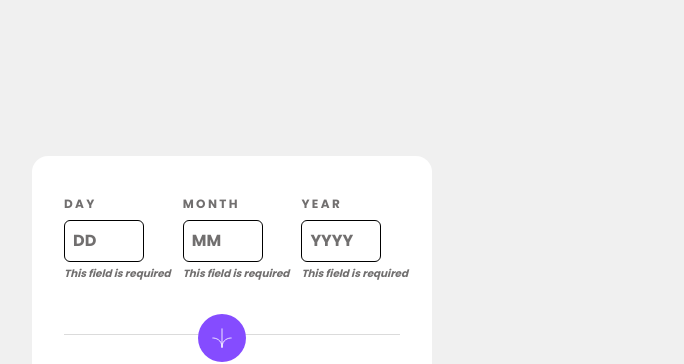
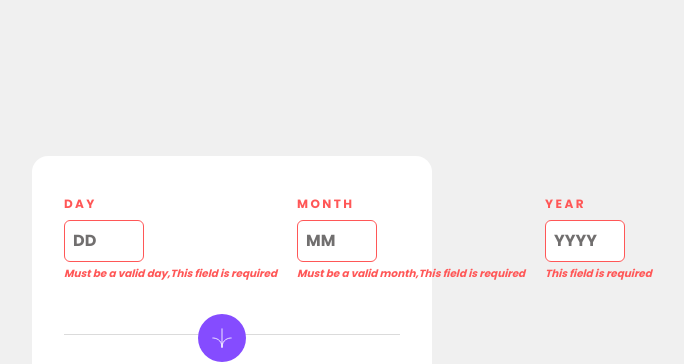
Before and after one commit to Jakub-Gryczka/age-calculator, a website: page src/index.html in a window 1280 px wide. Both pictures are taken after a click on the element 630 px from the left and 337 px from the top of the page. Shown: the top 364 px of the page, without its empty margins (408-1092 px from the left). Drawn offline with nearby package versions, Linux system fonts and the light colour scheme; files that its build step writes are made by us from their sources.

Commit message:
Update form validation and error handling

```diff
--- a/src/index.html
+++ b/src/index.html
@@ -30,54 +30,60 @@
   >
     <main class="bg-neutral-white p-8 container rounded-2xl rounded-br-[100px]">
       <form action="/" class="form">
-        <section class="flex justify-around max-w-sm gap-3">
-          <div>
+        <section class="flex justify-around max-w-sm gap-3 md:gap-5">
+          <div class="form__item group">
             <p
-              class="uppercase text-neutral-smokey-grey font-bold text-xs tracking-wider py-2"
+              class="uppercase text-neutral-smokey-grey font-bold text-xs tracking-wider py-2 group-[.error]:text-light-red"
             >
               Day
             </p>
             <input
-              type="number"
-              class="inputDay input border outline-none rounded-md min-w-[5rem] max-w-[5vw] p-2 font-bold placeholder:text-neutral-smokey-grey focus:border-purple-primary"
+              type="text"
+              class="inputDay input border outline-none rounded-md min-w-[5rem] max-w-[5vw] p-2 font-bold placeholder:text-neutral-smokey-grey focus:border-purple-primary group-[.error]:border-light-red group-[.error]:focus:border-light-red"
               placeholder="DD"
+              minlength="2"
+              maxlength="2"
             />
             <div
-              class="errorMessage errorDay text-neutral-smokey-grey italic font-thin text-[.65rem] whitespace-nowrap py-1 tracking-normal"
+              class="hidden errorMessage errorDay text-neutral-smokey-grey italic font-thin text-[.65rem] whitespace-nowrap py-1 tracking-normal group-[.error]:border-light-red group-[.error]:text-light-red group-[.error]:placeholder-light-red group-[.error]:focus:border-light-red group-[.error]:block"
             >
               This field is required
             </div>
           </div>
-          <div>
+          <div class="form__item group">
             <p
-              class="uppercase text-neutral-smokey-grey font-bold text-xs tracking-wider py-2"
+              class="uppercase text-neutral-smokey-grey font-bold text-xs tracking-wider py-2 group-[.error]:text-light-red"
             >
               Month
             </p>
             <input
-              type="number"
-              class="inputMonth input border outline-none rounded-md min-w-[5rem] max-w-[5vw] p-2 font-bold placeholder:text-neutral-smokey-grey focus:border-purple-primary"
+              type="text"
+              class="inputMonth input border outline-none rounded-md min-w-[5rem] max-w-[5vw] p-2 font-bold placeholder:text-neutral-smokey-grey focus:border-purple-primary group-[.error]:border-light-red group-[.error]:focus:border-light-red"
               placeholder="MM"
+              minlength="2"
+              maxlength="2"
             />
             <div
-              class="errorMessage errorMonth text-neutral-smokey-grey italic text-[.65rem] whitespace-nowrap py-1 tracking-normal"
+              class="hidden errorMessage errorMonth text-neutral-smokey-grey italic text-[.65rem] whitespace-nowrap py-1 tracking-normal group-[.error]:border-light-red group-[.error]:text-light-red group-[.error]:placeholder-light-red group-[.error]:focus:border-light-red group-[.error]:block"
             >
               This field is required
             </div>
           </div>
-          <div>
+          <div class="form__item group">
             <p
-              class="uppercase text-neutral-smokey-grey font-bold text-xs tracking-wider py-2"
+              class="uppercase text-neutral-smokey-grey font-bold text-xs tracking-wider py-2 group-[.error]:text-light-red"
             >
               Year
             </p>
             <input
-              type="number"
-              class="inputYear input border outline-none rounded-md min-w-[5rem] max-w-[5vw] p-2 font-bold placeholder:text-neutral-smokey-grey focus:border-purple-primary"
+              type="text"
+              class="inputYear input border outline-none rounded-md min-w-[5rem] max-w-[5vw] p-2 font-bold placeholder:text-neutral-smokey-grey focus:border-purple-primary group-[.error]:border-light-red group-[.error]:focus:border-light-red"
               placeholder="YYYY"
+              minlength="4"
+              maxlength="4"
             />
             <div
-              class="errorMessage errorYear text-neutral-smokey-grey italic font-normal text-[.65rem] whitespace-nowrap py-1 tracking-normal"
+              class="hidden errorMessage errorYear text-neutral-smokey-grey italic font-normal text-[.65rem] whitespace-nowrap py-1 tracking-normal group-[.error]:border-light-red group-[.error]:text-light-red group-[.error]:placeholder-light-red group-[.error]:focus:border-light-red group-[.error]:block"
             >
               This field is required
             </div>
--- a/src/input.css
+++ b/src/input.css
@@ -7,11 +7,11 @@
     margin: 0 auto;
     width: min(90%, 400px);
   }
-  .hidden {
-    display: none;
+  .visible {
+    display: block;
   }
   .error {
-    color: red;
+    border-color: hsl(0, 100%, 67%);
   }
 }
 
--- a/src/script.js
+++ b/src/script.js
@@ -3,47 +3,62 @@ const form = document.querySelector(".form");
 const btn = document.querySelector(".btn");
 const inputs = document.querySelectorAll(".input");
 const errorElement = document.querySelectorAll(".errorMessage");
+const formItem = document.querySelectorAll(".form__item");
 
+const [firstItem, secondItem, thirdItem] = formItem;
 const [day, month, year] = inputs;
 const [dayError, monthError, yearError] = errorElement;
+
+const date = new Date();
+const currentDay = date.getDate();
+const currentMonth = date.getMonth() + 1;
+const currentYear = date.getFullYear();
 
 form.addEventListener("submit", (e) => {
   let validate = {
     day: {
+      item: firstItem,
       input: day,
       errorElement: dayError,
-      errorMessage: ["siema"],
+      errorMessage: [],
     },
     month: {
+      item: secondItem,
       input: month,
       errorElement: monthError,
       errorMessage: [],
     },
     year: {
+      item: thirdItem,
       input: year,
       errorElement: yearError,
       errorMessage: [],
     },
   };
-  for (const { input, errorMessage } of Object.values(validate)) {
+  if (day.value > 31 || day.value < 1) {
+    e.preventDefault();
+    validate.day.errorMessage.push("Must be a valid day");
+  }
+  if (month.value > 12 || month.value < 1) {
+    e.preventDefault();
+    validate.month.errorMessage.push("Must be a valid month");
+  }
+  if (year.value > currentYear && year) {
+    e.preventDefault();
+    validate.year.errorMessage.push("Must be in the past");
+  }
+
+  for (const { item, input, errorElement, errorMessage } of Object.values(
+    validate
+  )) {
     if (input.value === "" || input.value === null) {
       errorMessage.push("This field is required");
     }
-  }
-
-  if (day.value > 31 || day.value < 1) {
-    e.preventDefault();
-    validate.day.errorMessage.push("Day must be between 1 and 31");
-  }
-  if (month.value > 12 || month.value < 1) {
-    e.preventDefault();
-    validate.month.errorMessage.push("Month must be between 1 and 12");
-  }
-
-  for (const { errorMessage } of Object.values(validate)) {
     if (errorMessage.length > 0) {
+      item.classList.add("error");
+      errorElement.classList.remove("hidden");
+      errorElement.textContent = errorMessage;
       e.preventDefault();
-      console.log("prevented");
     }
   }
 });
```
Also changed, not shown: dist/index.html, dist/output.css, dist/script.js.
